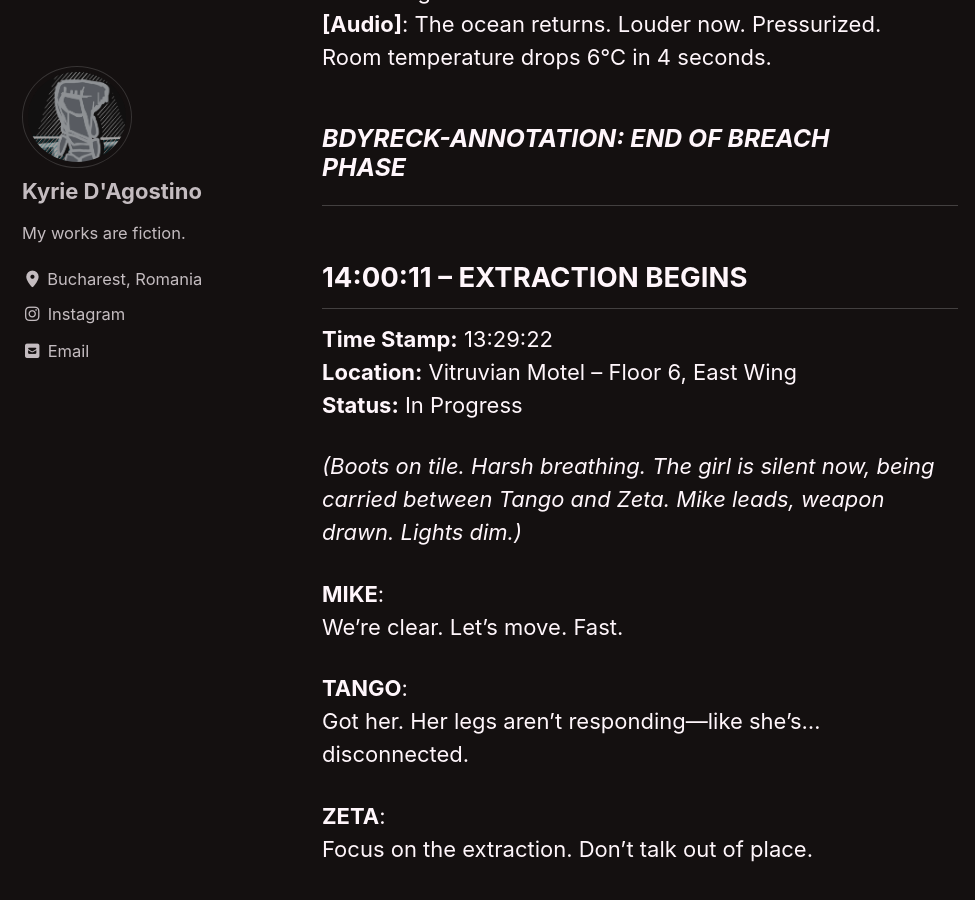
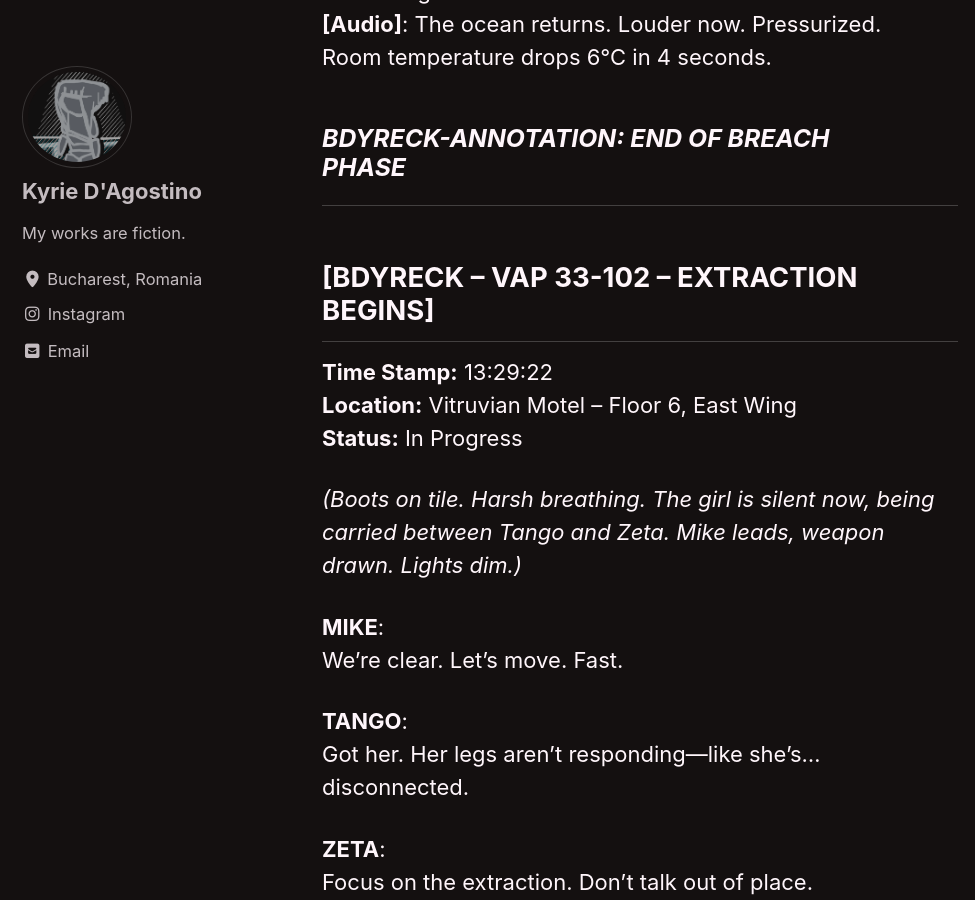
Before and after one commit to kyrie-edelweiss/edelweiss-archive, a Jekyll site: the page built from _pages/red-king.md, in a window 1280 px wide and 900 px high, scrolled down 83030 px. Shown: the whole window, without its empty margins (0-975 px from the left). Built offline with Jekyll 4.4.1, drawn with Linux system fonts in a browser that asks for light colours; cached includes are drawn as plain includes; our own code applies the rules of GitHub Pages for plain Markdown files.

Commit message:
Update red-king.md

```diff
--- a/_pages/red-king.md
+++ b/_pages/red-king.md
@@ -1778,7 +1778,7 @@ Room temperature drops 6°C in 4 seconds.
 
 ---
 
-## 14:00:11 – EXTRACTION BEGINS
+## [BDYRECK – VAP 33-102 – EXTRACTION BEGINS]
 **Time Stamp:** 13:29:22
 **Location:** Vitruvian Motel – Floor 6, East Wing
 **Status:** In Progress
```
